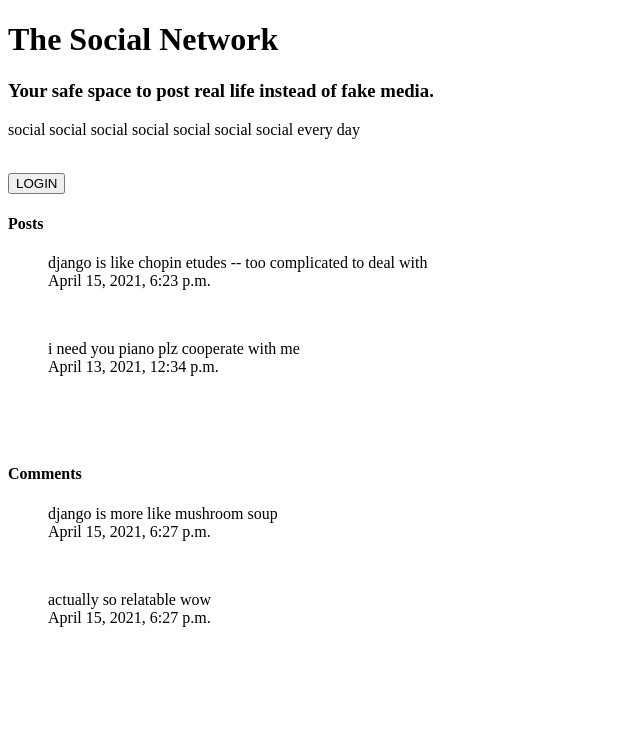
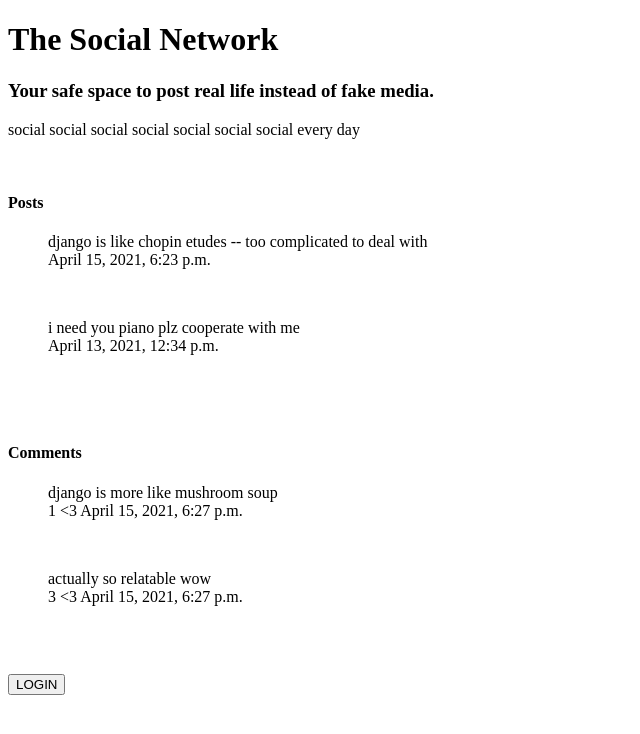
Before and after one commit to emma-l810/Social_Network, a Django app: page / in a window 1280 px wide. Shown: the top 734 px of the page, without its empty margins (0-640 px from the left). Run offline with Django 3.2, Linux system fonts and the light colour scheme; data comes from the database, SQL or seed files in the repository.

Commit message:
moved the login button, figuring out how to combine post and comment

```diff
--- a/polls/models.py
+++ b/polls/models.py
@@ -19,7 +19,7 @@ class Comment(models.Model):
     """
     Model: a model for commenting on a post
     # """
-    # post = models.ForeignKey(Post, on_delete = models.CASCADE)   doesn't work
+    # post = models.ForeignKey(Post, on_delete = models.CASCADE)   #doesn't work
     text = models.CharField(max_length = 200, default="")
     likes = models.IntegerField(default=0)
     pub_date = models.DateTimeField(default = now)
--- a/polls/templates/polls/index.html
+++ b/polls/templates/polls/index.html
@@ -6,28 +6,33 @@
     <title>SocialNetwork</title>
   </head>
   <body>
+    <!-- random intro blurb -->
     <h1>The Social Network</h1>
     <h3>Your safe space to post real life instead of fake media.</h3>
     <p>social social social social social social social every day</p>
     <br>
-    <button type="button" name="button">LOGIN</button>
+    <!-- outputs of dummy Posts and Comments -->
     <h4>Posts</h4>
+    <!-- dummy posts -->
     <ul>
       {% for post in allposts %}
         <p>{{post.text}} <br> {{post.pub_date}}</p>
-      <!-- text is attribute of post -->
+      <!-- note: text is attribute of post -->
       <br>
       {% endfor %}
     </ul>
     <br>
+    <!-- dummy comments -->
     <h4>Comments</h4>
     <ul>
       {% for comment in allcomments %}
-        <p>{{comment.text}} <br> {{comment.pub_date}}</p>
+        <p>{{comment.text}} <br> {{comment.likes}} <3 {{comment.pub_date}}</p>
 
         <br>
       {% endfor %}
     </ul>
+    <br>
+    <button type="button" name="button">LOGIN</button>
   </body>
 </html>
 
--- a/polls/views.py
+++ b/polls/views.py
@@ -2,6 +2,7 @@ from django.shortcuts import render
 from django.http import HttpResponse
 from django.contrib.auth.models import User
 from .models import Post, Comment
+from django.contrib.auth import authenticate, login, logout
 
 # Create your views here.
 def index(request):
```
